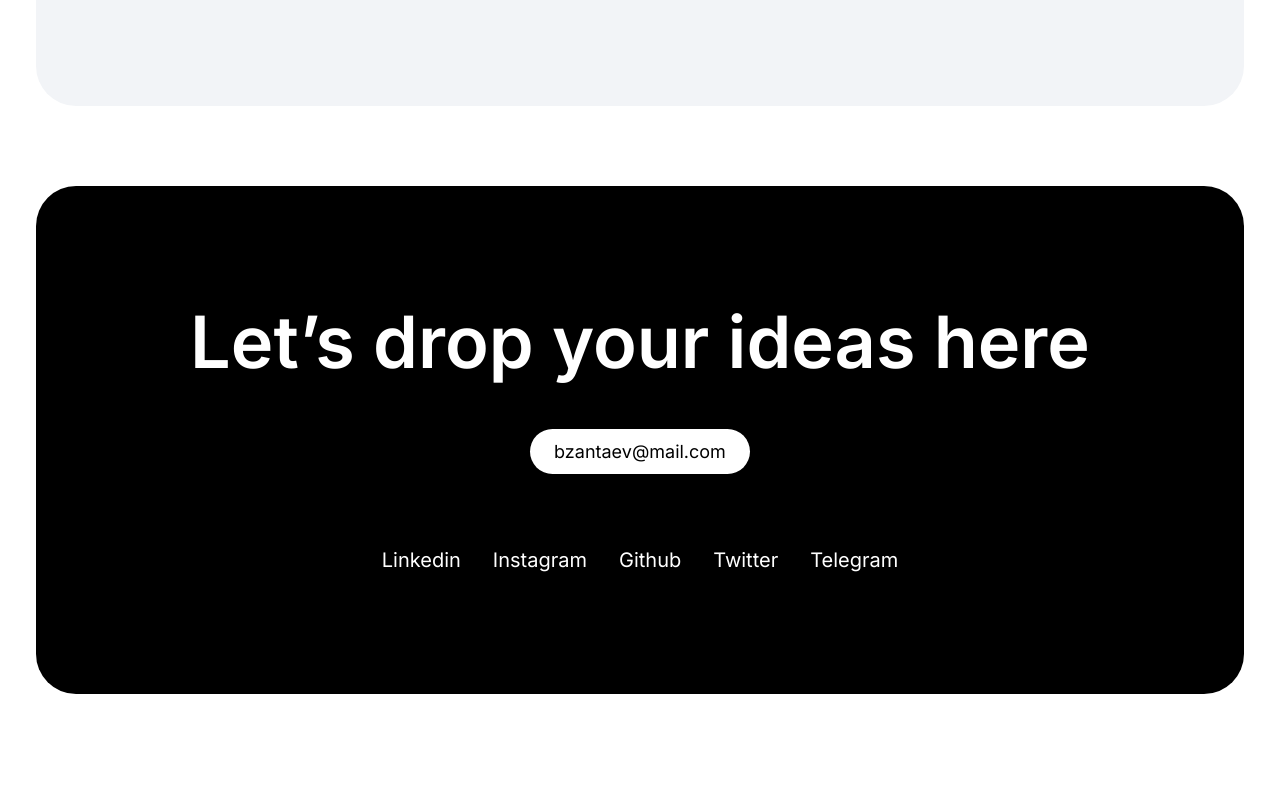
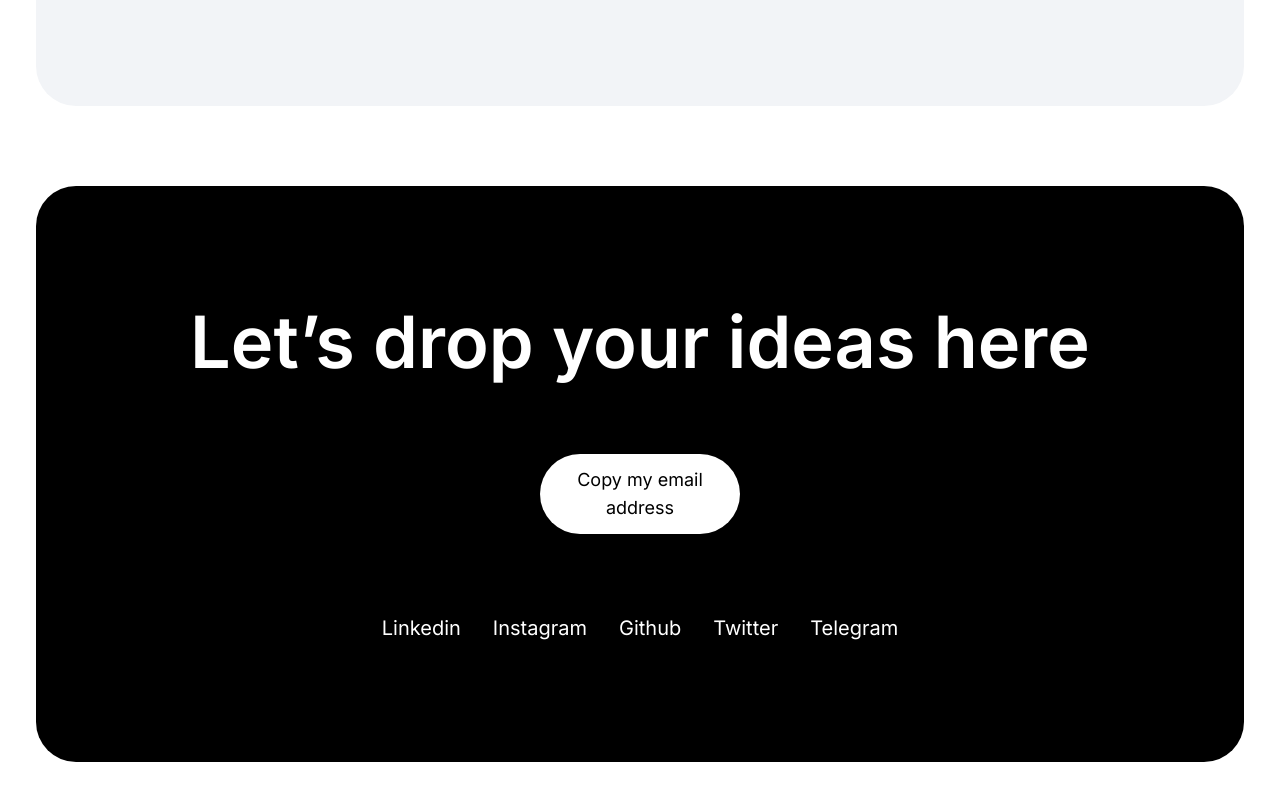
Before and after one commit to bekbolot2004/Portfolio, a Next.js app: page / in a window 1280 px wide. Shown: the part 5242-6042 px from the top of the page. Before the commit the page ends 6016 px from the top, so only its background shows below. Built offline with nearby package versions, Linux system fonts and the light colour scheme.

Commit message:
added button copy email

```diff
--- a/components/Layout/Footer/index.tsx
+++ b/components/Layout/Footer/index.tsx
@@ -1,25 +1,58 @@
-import React from 'react'
+import React, { useState } from 'react'
 import { linksSocial } from '../../About/index'
-import { ContactsList } from '../../data'
-import Link from 'next/link'
+import MagicButton from '../../MagicButton'
 type Props = {}
 
-function Footer({ }: Props) {
+function Footer({}: Props) {
+	const [copied, setCopied] = useState(false)
+
+	const defaultOptions = {
+		loop: copied,
+		autoplay: copied,
+		// animationData: animationData,
+		rendererSettings: {
+			preserveAspectRatio: 'xMidYMid slice',
+		},
+	}
+
+	const handleCopy = () => {
+		const text = 'hsu@jsmastery.pro'
+		navigator.clipboard.writeText(text)
+		setCopied(true)
+	}
 	return (
-    <div className={`bg-black text-white flex flex-col justify-between col-span-12 rounded-4xl cssSelector py-20 text-center`}>
+		<div
+			className={`bg-black text-white flex flex-col justify-between col-span-12 rounded-4xl cssSelector py-20 text-center`}
+		>
 			<h1 className='text-7xl font-semibold pt-10'>
 				Let’s drop your ideas here
 			</h1>
 			{/* <p className='mt-[40px] text-xl font-light'>Let’s drop your ideas here</p> */}
 			<div className='mt-[60px]'>
-        <Link href="/" className='bg-white text-black text-lg  mt-4 px-6 py-3 rounded-full hover:bg-gray-300'>{ContactsList.email}</Link>
+				{/* <Link
+					href='/'
+					className='bg-white text-black text-lg  mt-4 px-6 py-3 rounded-full hover:bg-gray-300'
+				>
+					{ContactsList.email}
+				</Link> */}
+				<MagicButton
+					title={copied ? 'Email is Copied!' : 'Copy my email address'}
+					icon={<div></div>}
+					position='left'
+					handleClick={handleCopy}
+					otherClasses='!bg-[#161A31]'
+				/>
 			</div>
 			<div className='flex justify-center gap-8 mt-10'>
-        {linksSocial.map((link) =>
-          <a key={link.id} href={link.url} className={`flex  justify-center items-center py-10 text-xl text-whtie hover:text-gray-300`}>
+				{linksSocial.map(link => (
+					<a
+						key={link.id}
+						href={link.url}
+						className={`flex  justify-center items-center py-10 text-xl text-whtie hover:text-gray-300`}
+					>
 						{link.title}
 					</a>
-        )}
+				))}
 			</div>
 		</div>
 	)
--- /dev/null
+++ b/components/MagicButton/index.tsx
@@ -0,0 +1,45 @@
+import React from 'react'
+
+/**
+ *  UI: border magic from tailwind css btns
+ *  Link: https://ui.aceternity.com/components/tailwindcss-buttons
+ *
+ *  change border radius to rounded-lg
+ *  add margin of md:mt-10
+ *  remove focus:ring-2 focus:ring-slate-400 focus:ring-offset-2 focus:ring-offset-slate-50
+ */
+const MagicButton = ({
+	title,
+	icon,
+	position,
+	handleClick,
+	otherClasses,
+}: {
+	title: string
+	icon: React.ReactNode
+	position: string
+	handleClick?: () => void
+	otherClasses?: string
+}) => {
+	return (
+		<button
+			className='w-[200px]  bg-white text-black text-lg  mt-4 px-6 py-3 rounded-full hover:bg-gray-300'
+			onClick={handleClick}
+		>
+			{/* <span className='absolute inset-[-1000%] animate-[spin_2s_linear_infinite] bg-[conic-gradient(from_90deg_at_50%_50%,#E2CBFF_0%,#393BB2_50%,#E2CBFF_100%)]' /> */}
+
+			{/* remove px-3 py-1, add px-5 gap-2 */}
+			{title}
+			{/* <span
+				className={`inline-flex h-full w-full cursor-pointer items-center justify-center rounded-lg
+              px-7 text-sm font-medium  backdrop-blur-3xl gap-2 ${otherClasses}`}
+			>
+				{position === 'left' && icon}
+
+				{position === 'right' && icon}
+			</span> */}
+		</button>
+	)
+}
+
+export default MagicButton
--- a/pages/index.tsx
+++ b/pages/index.tsx
@@ -1,6 +1,7 @@
 import { ThemeProvider, createTheme } from '@mui/material/styles'
 import { Inter } from '@next/font/google'
 import { motion, useScroll, useSpring } from 'framer-motion'
+import React from 'react'
 import About from '../components/About'
 import Contacts from '../components/Contacts'
 import Experience from '../components/Experience'
```
Also changed, not shown: components/Layout/MainLayout/index.tsx (+8 -6 lines). Lines whose indentation alone changed are shown as unchanged.
